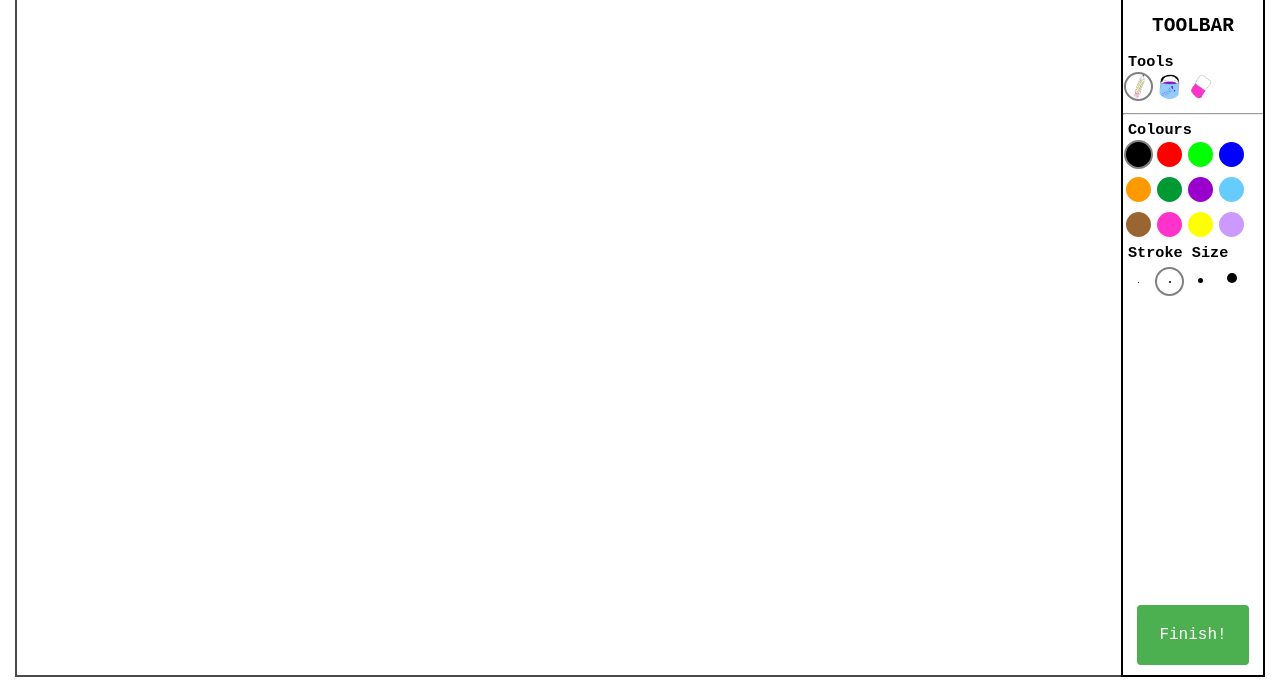
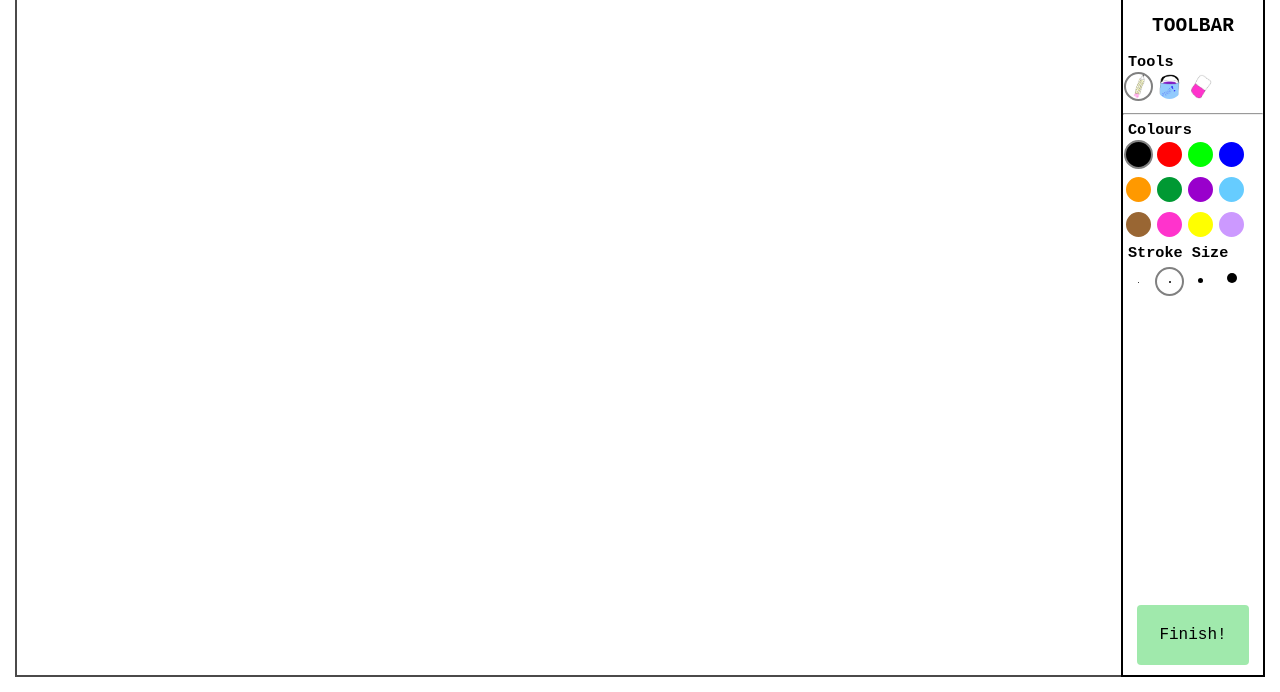
Before and after one commit to kirstenland/kirstenland.github.io, a website built with webpack: page index.html in a window 1280 px wide. Shown: the part 108-800 px from the top of the page. Built offline with nearby package versions, Linux system fonts and the light colour scheme.

Commit message:
Hopefully fix colour contrast?

```diff
--- a/scss/index.scss
+++ b/scss/index.scss
@@ -87,9 +87,9 @@ main {
     margin: 10px;
     width: 80%;
     height: 60px;
-    background-color: #4CAF50;
+    background-color: #a0e9ac;
     border: none;
-    color: white;
+    color: rgb(0, 0, 0);
     text-align: center;
     text-decoration: none;
     display: inline-block;
```
Also changed, not shown: css/index.css.
